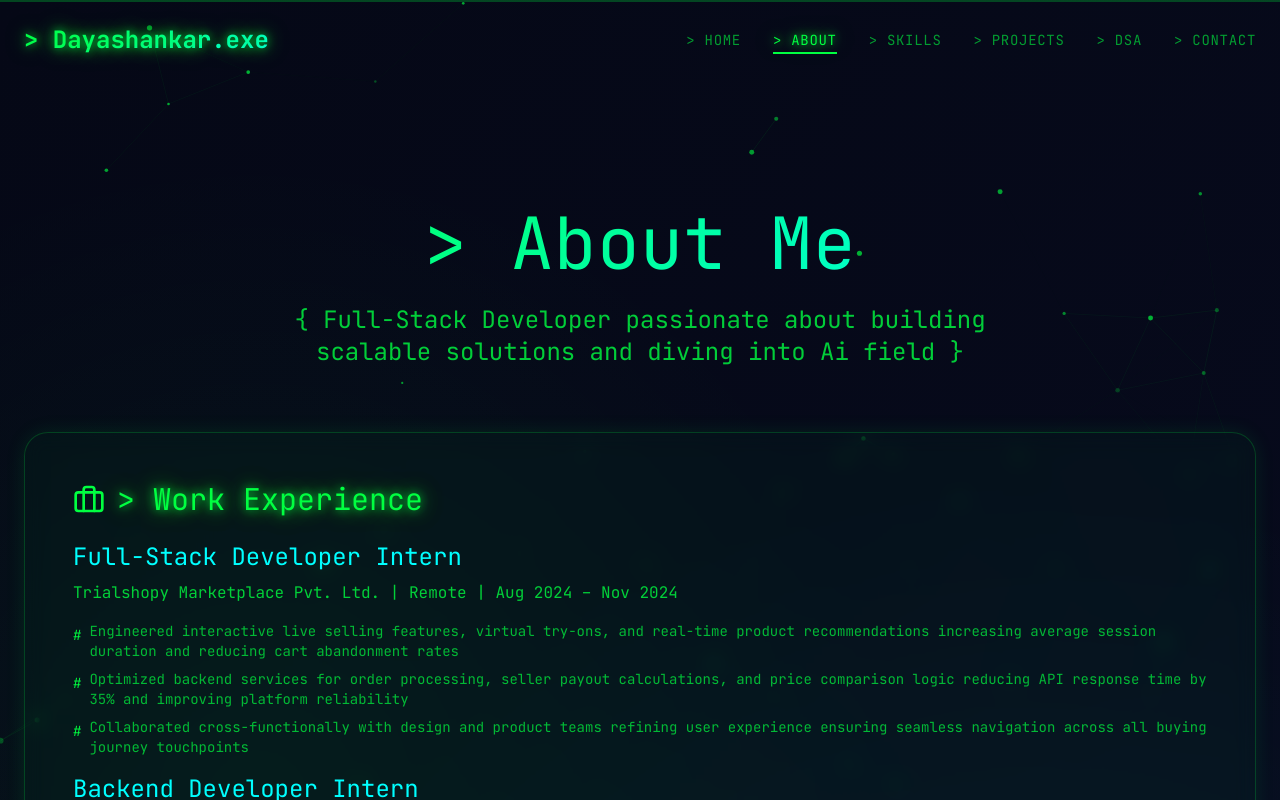
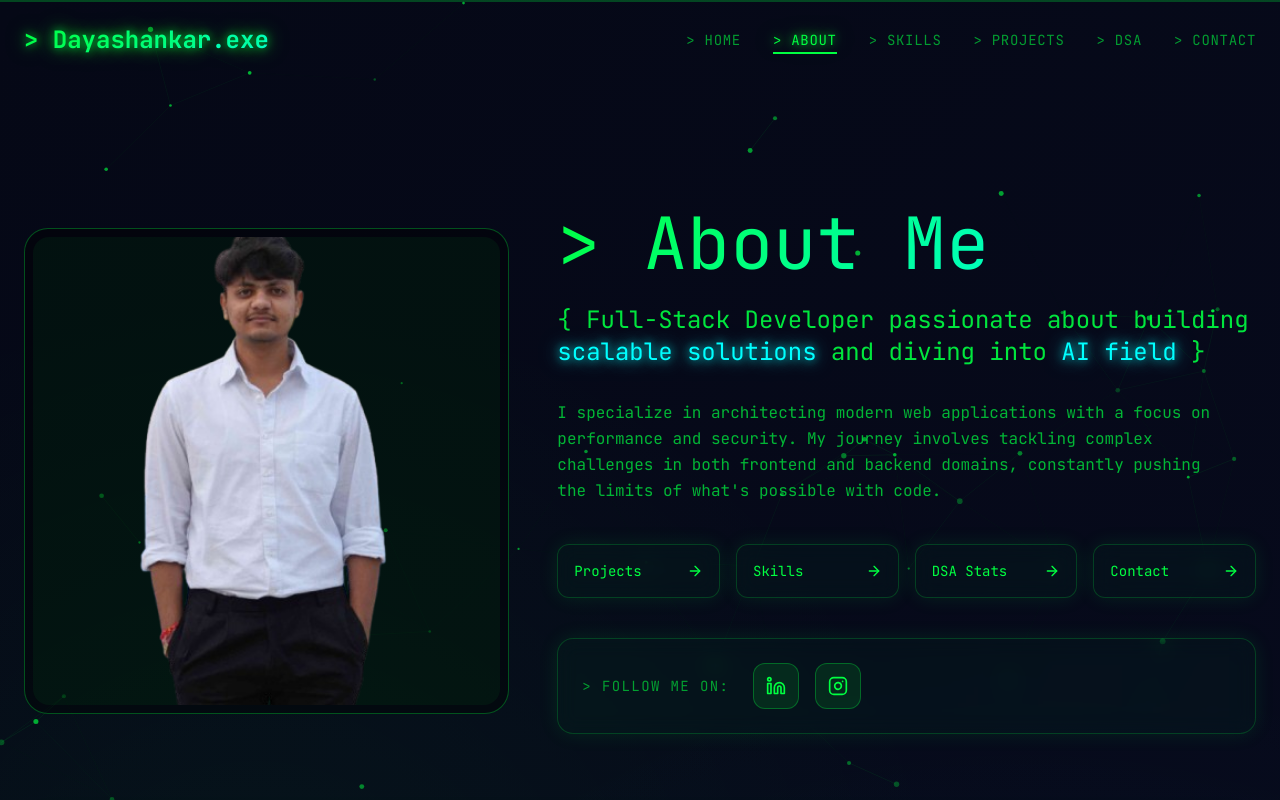
Before and after one commit to agrwldaya/Daya_portofolio, a Next.js app: page /about in a window 1280 px wide. Shown: the top 800 px of the page. Built offline with nearby package versions, Linux system fonts and the light colour scheme.

Commit message:
improve about section

```diff
--- a/components/About.tsx
+++ b/components/About.tsx
@@ -1,7 +1,7 @@
-'use client'
-
 import { motion } from 'framer-motion'
-import { GraduationCap, Briefcase, Trophy, Code2 } from 'lucide-react'
+import { GraduationCap, Briefcase, Trophy, Code2, Rocket, ArrowRight, UserCog, Linkedin, Instagram } from 'lucide-react'
+import Image from 'next/image'
+import Link from 'next/link'
 
 const experiences = [
   {
@@ -73,34 +73,121 @@ const achievements = [
 
 export default function About() {
   return (
-    <section className="relative py-20 md:py-32 overflow-hidden">
+    <section id="about" className="relative py-20 md:py-32 overflow-hidden">
       <div className="container mx-auto px-6">
+        <div className="grid lg:grid-cols-12 gap-12 items-center mb-20">
+          {/* Image Column */}
+          <div
+            className="lg:col-span-5 relative group"
+          >
+            <div className="relative z-10 rounded-3xl overflow-hidden border border-terminal-green/30 p-2 transition-transform duration-500 bg-black/40">
+              <div className="relative aspect-square rounded-2xl overflow-hidden bg-terminal-green/5">
+                <Image
+                  src="/mypic2.png"
+                  alt="Dayashankar"
+                  fill
+                  className="object-cover group-hover:scale-105 transition-transform duration-700"
+                />
+              </div>
+            </div>
+            {/* Decorative background elements */}
+            <div className="absolute -inset-4 bg-gradient-to-r from-terminal-green/10 to-terminal-cyan/10 rounded-3xl -z-10 blur-2xl group-hover:from-terminal-green/20 group-hover:to-terminal-cyan/20 transition-all" />
+            <div className="absolute -bottom-6 -right-6 w-32 h-32 border-b-2 border-r-2 border-terminal-green/30 rounded-br-3xl -z-10 group-hover:border-terminal-green/60 transition-colors" />
+            <div className="absolute -top-6 -left-6 w-32 h-32 border-t-2 border-l-2 border-terminal-green/30 rounded-tl-3xl -z-10 group-hover:border-terminal-green/60 transition-colors" />
+          </div>
+
+          {/* Content Column */}
+          <div
+            className="lg:col-span-7"
+          >
+
+
+            <h2 className="text-5xl md:text-7xl font-mono gradient-text mb-6">
+              {'>'} About Me
+            </h2>
+
+            <p className="text-xl md:text-2xl text-terminal-green/90 font-mono mb-8 leading-relaxed">
+              {'{'} Full-Stack Developer passionate about building <span className="text-terminal-cyan glow-cyan">scalable solutions</span> and diving into <span className="text-terminal-cyan glow-cyan">AI field</span> {'}'}
+            </p>
+
+            <p className="text-terminal-green/70 font-mono text-base mb-10 leading-relaxed max-w-2xl">
+              I specialize in architecting modern web applications with a focus on performance and security.
+              My journey involves tackling complex challenges in both frontend and backend domains,
+              constantly pushing the limits of what&apos;s possible with code.
+            </p>
+
+            {/* Quick Navigation Links */}
+            <div className="grid sm:grid-cols-2 lg:grid-cols-4 gap-4 mb-10">
+              <Link href="/projects">
                 <motion.div
-          initial={{ opacity: 0 }}
-          whileInView={{ opacity: 1 }}
-          viewport={{ once: true, amount: 0.3 }}
-          transition={{ duration: 0.8 }}
-          className="text-center mb-16"
+                  whileHover={{ y: -5, scale: 1.02 }}
+                  whileTap={{ scale: 0.98 }}
+                  className="glass p-4 rounded-xl border-terminal-green/20 hover:border-terminal-green/50 flex items-center justify-between group cursor-pointer"
                 >
-          <motion.h2
-            initial={{ opacity: 0, y: 20 }}
-            whileInView={{ opacity: 1, y: 0 }}
-            viewport={{ once: true, amount: 0.3 }}
-            transition={{ delay: 0.2 }}
-            className="text-5xl md:text-7xl font-mono gradient-text mb-6"
+                  <span className="text-terminal-green font-mono text-sm">Projects</span>
+                  <ArrowRight className="w-4 h-4 text-terminal-green group-hover:translate-x-1 transition-transform" />
+                </motion.div>
+              </Link>
+              <Link href="/skills">
+                <motion.div
+                  whileHover={{ y: -5, scale: 1.02 }}
+                  whileTap={{ scale: 0.98 }}
+                  className="glass p-4 rounded-xl border-terminal-green/20 hover:border-terminal-green/50 flex items-center justify-between group cursor-pointer"
                 >
-            {'>'} About Me
-          </motion.h2>
-          <motion.p
-            initial={{ opacity: 0, y: 20 }}
-            whileInView={{ opacity: 1, y: 0 }}
-            viewport={{ once: true, amount: 0.3 }}
-            transition={{ delay: 0.4 }}
-            className="text-xl md:text-2xl text-terminal-green/80 font-mono max-w-3xl mx-auto"
+                  <span className="text-terminal-green font-mono text-sm">Skills</span>
+                  <ArrowRight className="w-4 h-4 text-terminal-green group-hover:translate-x-1 transition-transform" />
+                </motion.div>
+              </Link>
+              <Link href="/competitive-programming">
+                <motion.div
+                  whileHover={{ y: -5, scale: 1.02 }}
+                  whileTap={{ scale: 0.98 }}
+                  className="glass p-4 rounded-xl border-terminal-green/20 hover:border-terminal-green/50 flex items-center justify-between group cursor-pointer"
                 >
-            {'{'} Full-Stack Developer passionate about building scalable solutions and diving into Ai field {'}'}
-          </motion.p>
+                  <span className="text-terminal-green font-mono text-sm">DSA Stats</span>
+                  <ArrowRight className="w-4 h-4 text-terminal-green group-hover:translate-x-1 transition-transform" />
                 </motion.div>
+              </Link>
+              <Link href="/contact">
+                <motion.div
+                  whileHover={{ y: -5, scale: 1.02 }}
+                  whileTap={{ scale: 0.98 }}
+                  className="glass p-4 rounded-xl border-terminal-green/20 hover:border-terminal-green/50 flex items-center justify-between group cursor-pointer"
+                >
+                  <span className="text-terminal-green font-mono text-sm">Contact</span>
+                  <ArrowRight className="w-4 h-4 text-terminal-green group-hover:translate-x-1 transition-transform" />
+                </motion.div>
+              </Link>
+            </div>
+
+            {/* Follow Me Section */}
+            <div className="flex flex-col sm:flex-row items-center gap-6 p-6 glass rounded-2xl border-terminal-green/20">
+              <span className="text-terminal-green/60 font-mono text-sm uppercase tracking-widest">
+                {'>'} Follow Me On:
+              </span>
+              <div className="flex items-center gap-4">
+                <motion.a
+                  href="https://linkedin.com/in/dayashankar-agrawal-412a13256"
+                  target="_blank"
+                  rel="noopener noreferrer"
+                  whileHover={{ scale: 1.2, y: -2 }}
+                  className="p-3 bg-terminal-green/10 border border-terminal-green/30 rounded-xl text-terminal-green hover:border-terminal-green hover:shadow-[0_0_15px_rgba(0,255,65,0.3)] transition-all"
+                >
+                  <Linkedin className="w-5 h-5" />
+                </motion.a>
+                <motion.a
+                  href="https://instagram.com/agrwl_daya20"
+                  target="_blank"
+                  rel="noopener noreferrer"
+                  whileHover={{ scale: 1.2, y: -2 }}
+                  className="p-3 bg-terminal-green/10 border border-terminal-green/30 rounded-xl text-terminal-green hover:border-terminal-green hover:shadow-[0_0_15px_rgba(0,255,65,0.3)] transition-all"
+                >
+                  <Instagram className="w-5 h-5" />
+                </motion.a>
+              </div>
+            </div>
+          </div>
+        </div>
 
         {/* Work Experience */}
         <motion.div
--- a/components/Contact.tsx
+++ b/components/Contact.tsx
@@ -2,7 +2,7 @@
 
 import { motion, AnimatePresence } from 'framer-motion'
 import { useState } from 'react'
-import { Mail, Send, Linkedin, Github, Phone, X, CheckCircle } from 'lucide-react'
+import { Mail, Send, Linkedin, Github, Phone, X, CheckCircle, Instagram } from 'lucide-react'
 
 export default function Contact() {
   const [formData, setFormData] = useState({
@@ -49,6 +49,7 @@ export default function Contact() {
   const socialLinks = [
     { icon: Github, href: 'https://github.com/agrwldaya', label: 'GitHub' },
     { icon: Linkedin, href: 'https://linkedin.com/in/dayashankar-agrawal-412a13256', label: 'LinkedIn' },
+    { icon: Instagram, href: 'https://instagram.com/agrwl_daya20', label: 'Instagram' },
     { icon: Mail, href: 'mailto:dayaagrawal20@gmail.com', label: 'Email' },
     { icon: Phone, href: 'tel:+919875720554', label: 'Phone: +91-9875720554' },
   ]
--- a/components/Hero.tsx
+++ b/components/Hero.tsx
@@ -2,11 +2,34 @@
 
 import { motion } from 'framer-motion'
 import Link from 'next/link'
+import Image from 'next/image'
 import { Terminal, Code2, FileText, Download, Eye } from 'lucide-react'
 
 export default function Hero() {
   return (
     <section className="relative min-h-screen flex items-center justify-center overflow-hidden pt-20">
+      {/* Background Image with Mask */}
+      <motion.div
+        initial={{ opacity: 0, scale: 1.1 }}
+        animate={{ opacity: 0.15, scale: 1 }}
+        transition={{ duration: 1.5 }}
+        className="absolute inset-0 z-0 flex items-center justify-center pointer-events-none"
+      >
+        <div className="relative w-full h-full max-w-4xl mx-auto flex items-center justify-center translate-y-20 md:translate-y-0">
+          <Image
+            src="/portofolio_logo.png"
+            alt="Background"
+            fill
+            priority
+            className="object-contain"
+            sizes="(max-width: 768px) 100vw, 80vw"
+          />
+          {/* Gradient Mask to blend with background */}
+          <div className="absolute inset-0 bg-gradient-to-t from-background via-transparent to-background" />
+          <div className="absolute inset-0 bg-gradient-to-r from-background via-transparent to-background" />
+        </div>
+      </motion.div>
+
       <div className="container mx-auto px-6 text-center relative z-10">
         <motion.div
           initial={{ opacity: 0, y: 30 }}
```
Also changed, not shown: public/mypic.png (added), public/mypic2.png (added). Lines whose indentation alone changed are shown as unchanged.
